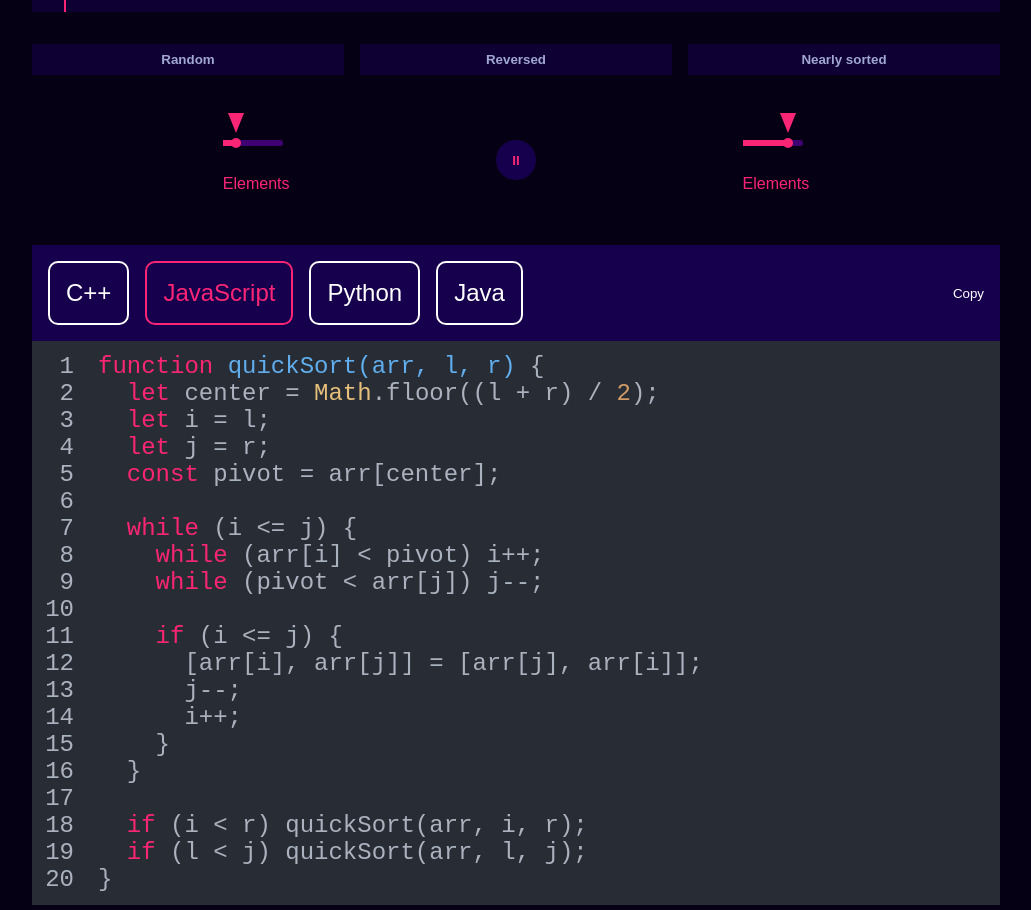
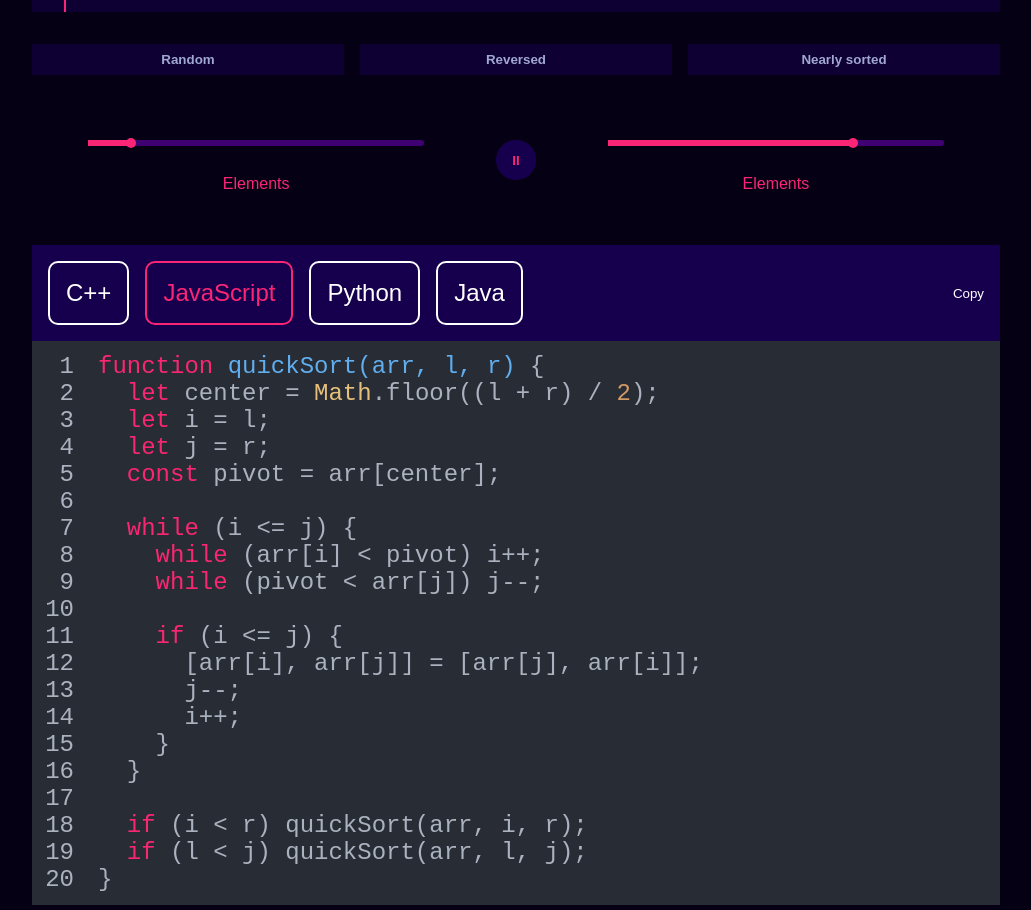
Before and after one commit to Eckry/Sorted-Symphony, a React (Vite) app: page / in a window 1280 px wide. Shown: the part 796-1706 px from the top of the page, without its empty margins (124-1155 px from the left). Built offline with nearby package versions, Linux system fonts and the light colour scheme; a web font is replaced by a local one.

Commit message:
remove triangle from range input

```diff
--- a/src/components/RangeInput.tsx
+++ b/src/components/RangeInput.tsx
@@ -1,4 +1,4 @@
-import "./styles/RangeInput.css"
+import "./styles/RangeInput.css";
 
 interface Props {
   isSorting: boolean;
@@ -32,17 +32,13 @@ export const RangeInput: React.FC<Props> = ({
           <div
             className="inner-rail"
             style={{
-              width: `${length / 2 > 90 ? 90 : length / 2}%`,
+              width: `calc(${length / 2}% - 5px)`,
             }}
           ></div>
         </div>
         <div className="control-wrapper">
           <div
-            className="control"
-            style={{ left: `calc(${length / 2}% - 3px)` }}
-          ></div>
-          <div
-            style={{ left: `calc(${length / 2}% + 0.5px)` }}
+            style={{ left: `calc(${length / 2}% - 12px)` }}
             className="control-dot"
           ></div>
         </div>
--- a/src/components/styles/RangeInput.css
+++ b/src/components/styles/RangeInput.css
@@ -1,11 +1,10 @@
 .configuration-range {
   display: grid;
-  justify-content: center;
   align-items: center;
   text-align: center;
   gap: 1rem;
+  width: 100%;
   margin: 36px 0;
-  color: white;
 }
 
 .configuration-label {
@@ -15,7 +14,7 @@
 .wrapper {
   margin: 1rem auto;
   position: relative;
-  width: 100%;
+  width: 70%;
 }
 
 .wrapper > input {
@@ -30,7 +29,7 @@
 
 .rail {
   position: absolute;
-  width: 90%;
+  width: 100%;
   height: 6px;
   top: 50%;
   transform: translateY(-50%);
@@ -46,17 +45,7 @@
 
 .control-wrapper {
   position: relative;
-  width: 80%;
-}
-
-.control {
-  position: absolute;
-  margin-top: -30px;
-  width: 0;
-  height: 0;
-  border: 8px solid transparent;
-  border-bottom: 0;
-  border-top: 20px solid var(--highlight-color);
+  width: 100%;
 }
 
 .control-dot {
```
